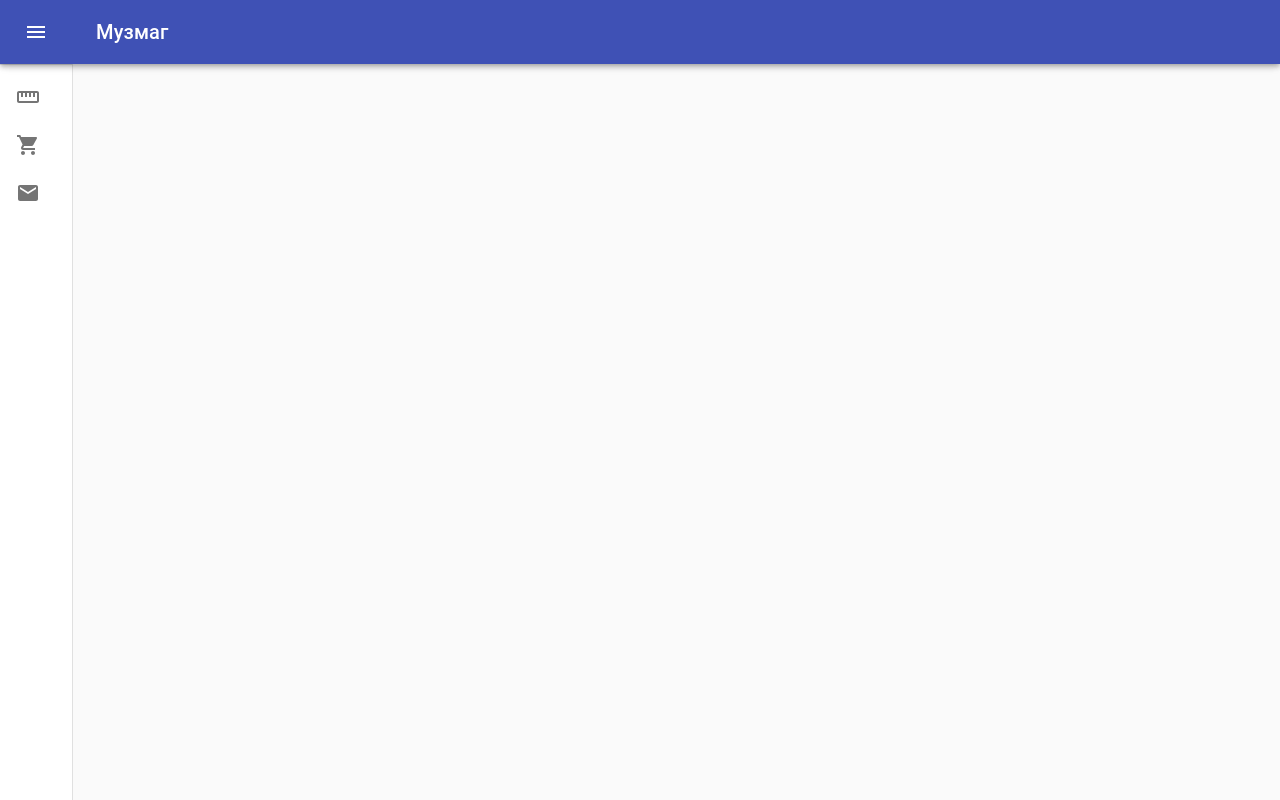
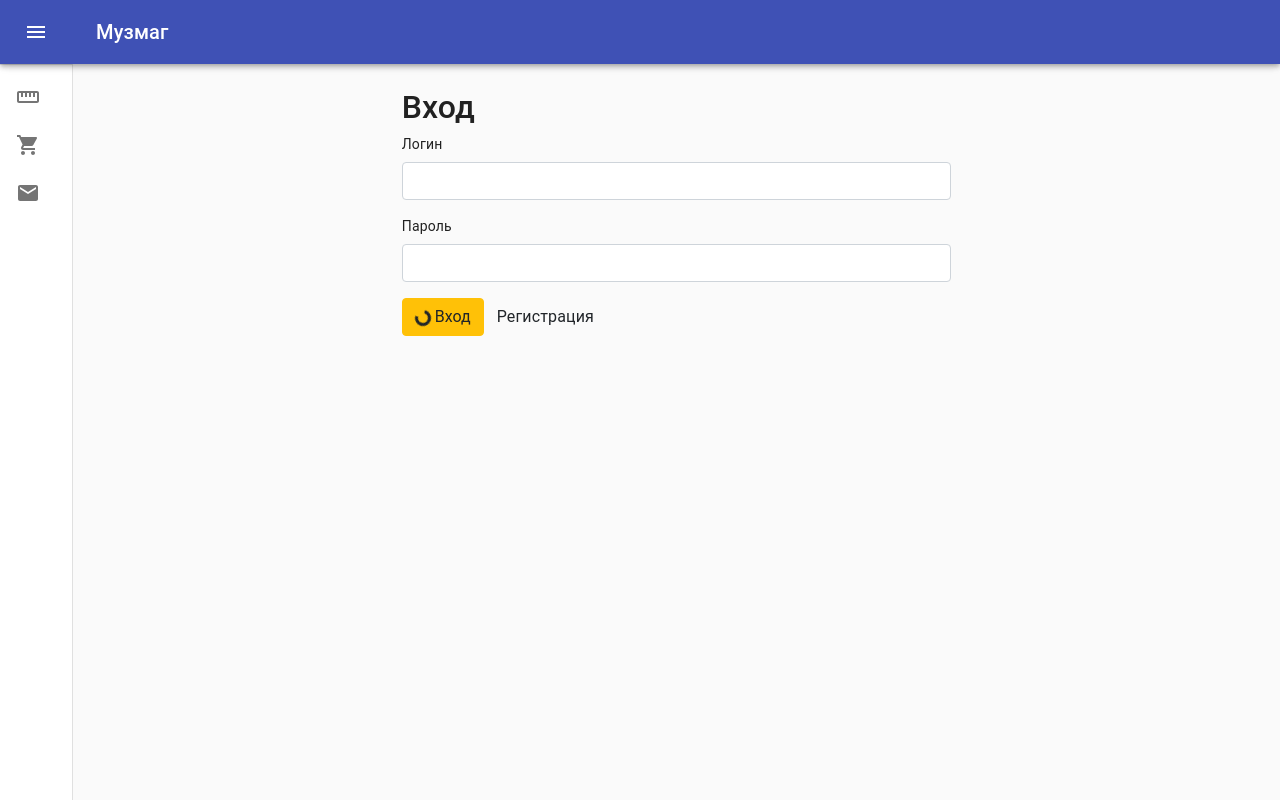
Before and after one commit to algorithm-ssau/reactMusicApp, a React (Create React App) app: page /login in a window 1280 px wide. Built offline with nearby package versions, Linux system fonts and the light colour scheme.

Commit message:
Create Login Page

```diff
--- a/src/App.js
+++ b/src/App.js
@@ -27,6 +27,7 @@ import {Routes} from './routes';
 import ContactPage from './contactPage/contactPage';
 import AboutPage from './aboutPage/aboutPage';
 import RegisterPage from './registerPage/registerPage';
+import LoginPage from './loginPage/loginPage';
 
 
 const drawerWidth = 240;
@@ -180,6 +181,7 @@ function App() {
                         <Route path="/contacts" component={ContactPage} />
                         <Route path="/about" component={AboutPage}/>
                         <Route path="/register" component={RegisterPage}/>
+                        <Route path="/login" component={LoginPage}/>
                     </Switch>
 
             </main>
--- /dev/null
+++ b/src/loginPage/loginPage.js
@@ -0,0 +1,30 @@
+import React, {Component} from 'react';
+import "bootstrap/dist/css/bootstrap.min.css";
+
+function LoginPage(props) {
+    return (<div class="col-sm-6 offset-sm-3">
+    <h2>Вход</h2>
+        <div class="form-group">
+            <label for="username">Логин</label>
+            <input type="text" formControlName="username" class="form-control" />
+            <div  class="invalid-feedback">
+            </div>
+        </div>
+        <div class="form-group">
+            <label for="password">Пароль</label>
+            <input type="password" formControlName="password" class="form-control"  />
+            <div class="invalid-feedback">
+            </div>
+        </div>
+        <div class="form-group">
+            <button class="btn btn-warning">
+                <span class="spinner-border spinner-border-sm mr-1"></span>
+                Вход
+            </button>
+            <a routerLink="/register" class="btn btn-link-warning">Регистрация</a>
+        </div>
+    </div>
+     );
+}
+
+export default LoginPage;
--- a/src/routes.js
+++ b/src/routes.js
@@ -5,5 +5,6 @@ export const Routes = {
     Checkout: '/checkout',
     Contact: '/contacts',
     About: '/about',
-    Register: '/register'
+    Register: '/register',
+    Login: '/login'
 }
```
